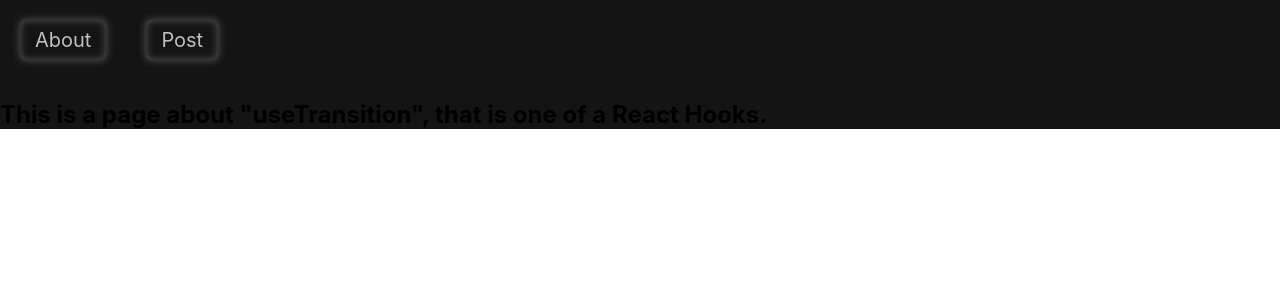
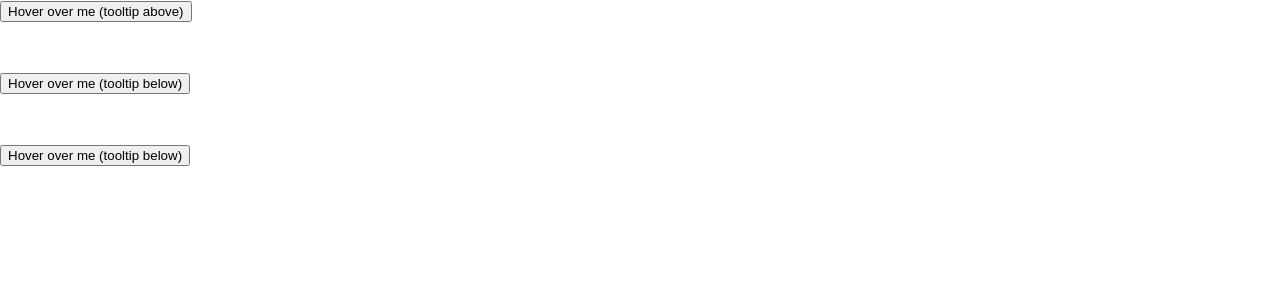
Before and after one commit to vic0627/react-tutorial, a React (Create React App) app: page / in a window 1280 px wide. Shown: the top 300 px of the page. Built offline with nearby package versions, Linux system fonts and the light colour scheme.

Commit message:
add useLayoutEffect hooks

```diff
--- /dev/null
+++ b/src/components/hooksUseLayoutEffect/ButtonWithTooltip.js
@@ -0,0 +1,36 @@
+import { useRef, useState } from "react";
+import Tooltip from "./Tooltip";
+
+const ButtonWithTootip = ({ tooltipContent, ...rest }) => {
+  const [targetRect, setTargetRect] = useState(null);
+
+  const buttonRef = useRef(null);
+
+  const handlePointerEnter = () => {
+    const rect = buttonRef.current.getBoundingClientRect();
+
+    const { top, right, bottom, left } = rect;
+
+    setTargetRect({ top, right, left, bottom });
+  };
+
+  const handlePointerLeave = () => {
+    setTargetRect(null);
+  };
+
+  return (
+    <>
+      <button
+        {...rest}
+        ref={buttonRef}
+        onPointerEnter={handlePointerEnter}
+        onPointerLeave={handlePointerLeave}
+      />
+      {targetRect !== null && (
+        <Tooltip targetRect={targetRect}>{tooltipContent}</Tooltip>
+      )}
+    </>
+  );
+};
+
+export default ButtonWithTootip;
--- /dev/null
+++ b/src/components/hooksUseLayoutEffect/HooksUseLayoutEffect.js
@@ -0,0 +1,57 @@
+import { useId } from "react";
+import ButtonWithTootip from "./ButtonWithTooltip";
+
+// Pitfall: `useLayoutEffect` can hurt performance. Prefer `useEffect` if possible.
+
+// `useLayoutEffect` is a version of `useEffect` that fires before the browser repaints the screen.
+
+// Syntax: useLayoutEffect(setup, dependencies?)
+
+const HooksUseLayoutEffect = () => {
+  const buttonArray = [
+    {
+      tooltipContent: (
+        <div>
+          This tooltip does't fit above the button.
+          <br />
+          This is why it's displayed below instead!
+        </div>
+      ),
+      children: "Hover over me (tooltip above)",
+      key: useId(),
+    },
+    {
+      tooltipContent: <div>This tooltip fits above the button.</div>,
+      children: "Hover over me (tooltip below)",
+      key: useId(),
+      keyForDiv: useId(),
+    },
+    {
+      tooltipContent: <div>This tooltip fits above the button.</div>,
+      children: "Hover over me (tooltip below)",
+      key: useId(),
+      keyForDiv: useId(),
+    },
+  ];
+
+  return (
+    <div>
+      {buttonArray.map((item, index) => {
+        const { tooltipContent, children, key } = item;
+
+        const keyForDiv = item?.keyForDiv;
+
+        return (
+          <>
+            {index !== 0 && <div style={{ height: 50 }} key={keyForDiv} />}
+            <ButtonWithTootip tooltipContent={tooltipContent} key={key}>
+              {children}
+            </ButtonWithTootip>
+          </>
+        );
+      })}
+    </div>
+  );
+};
+
+export default HooksUseLayoutEffect;
--- /dev/null
+++ b/src/components/hooksUseLayoutEffect/Tooltip.js
@@ -0,0 +1,48 @@
+import { useState, useRef, useLayoutEffect } from "react";
+import { createPortal } from "react-dom";
+import TooltipContainer from "./TooltipContainer";
+
+const Tooltip = ({ children, targetRect }) => {
+  const ref = useRef(null);
+
+  const [tooltipHeight, setTooltipHeight] = useState(0);
+
+  const [classList, setClassList] = useState("tooltip");
+
+  useLayoutEffect(() => {
+    const { height } = ref.current.getBoundingClientRect();
+
+    setTooltipHeight(height);
+
+    setClassList("tooltip mounted");
+  }, []);
+
+  let tooltipX = 0;
+
+  let tooltipY = 0;
+
+  if (targetRect !== null) {
+    tooltipX = targetRect.left;
+
+    tooltipY = targetRect.top - tooltipHeight;
+
+    if (tooltipY < 0) {
+      // It does't fit above, so place below.
+      tooltipY = targetRect.bottom;
+    }
+  }
+
+  return createPortal(
+    <TooltipContainer
+      x={tooltipX}
+      y={tooltipY}
+      contentRef={ref}
+      classList={classList}
+    >
+      {children}
+    </TooltipContainer>,
+    document.body
+  );
+};
+
+export default Tooltip;
--- /dev/null
+++ b/src/components/hooksUseLayoutEffect/TooltipContainer.js
@@ -0,0 +1,23 @@
+import "./tooltip.css";
+
+const tolltipStyle = (x, y) => {
+  return {
+    position: "absolute",
+    pointerEvents: "none",
+    left: 0,
+    top: 0,
+    transform: `translate3d(${x}px, ${y}px, 0)`,
+  };
+};
+
+const TooltipContainer = ({ children, x, y, contentRef, classList }) => {
+  return (
+    <div style={tolltipStyle(x, y)}>
+      <div ref={contentRef} className={classList}>
+        {children}
+      </div>
+    </div>
+  );
+};
+
+export default TooltipContainer;
--- /dev/null
+++ b/src/components/hooksUseLayoutEffect/tooltip.css
@@ -0,0 +1,12 @@
+.tooltip {
+  padding: 5px 10px;
+  color: #fff;
+  background: #000;
+  border-radius: 5px;
+  opacity: 0;
+  transition: opacity 0.3s ease-in-out;
+}
+
+.mounted {
+  opacity: 1;
+}
--- a/src/index.js
+++ b/src/index.js
@@ -8,20 +8,21 @@ import { GlobalTest } from "./components/global/GlobalContext";
 // import Weather from "./components/weather/Weather";
 // import Counter from "./components/counter/Counter";
 // import Test from "./tutorial/Test";
-import HooksUseState from "./components/hooksUseState/HooksUseState";
+// import HooksUseState from "./components/hooksUseState/HooksUseState";
 // import HooksUseCallback from "./components/hooksUseCallback/HooksUseCallback";
 // import HooksUseMemo from "./components/hooksUseMemo/HooksUseMemo";
 // import HooksUseReducer from "./components/hooksUseReducer/HooksUseReducer";
 // import HooksUseContext from "./components/hooksUseContext/HooksUseContext";
 // import HooksUseRef from "./components/hooksUseRef/HooksUseRef";
-import HooksUseId from "./components/hooksUseId/HooksUseId";
-import HooksUseTransition from "./components/hooksUseTransition/HooksUseTransition";
+// import HooksUseId from "./components/hooksUseId/HooksUseId";
+// import HooksUseTransition from "./components/hooksUseTransition/HooksUseTransition";
+import HooksUseLayoutEffect from "./components/hooksUseLayoutEffect/HooksUseLayoutEffect";
 // import TestApi from "./components/testApi/TestApi";
 
 const root = ReactDOM.createRoot($$("#root"));
 root.render(
     <>
-        <HooksUseTransition />
+        <HooksUseLayoutEffect />
         <GlobalTest />
     </>
 );
```
